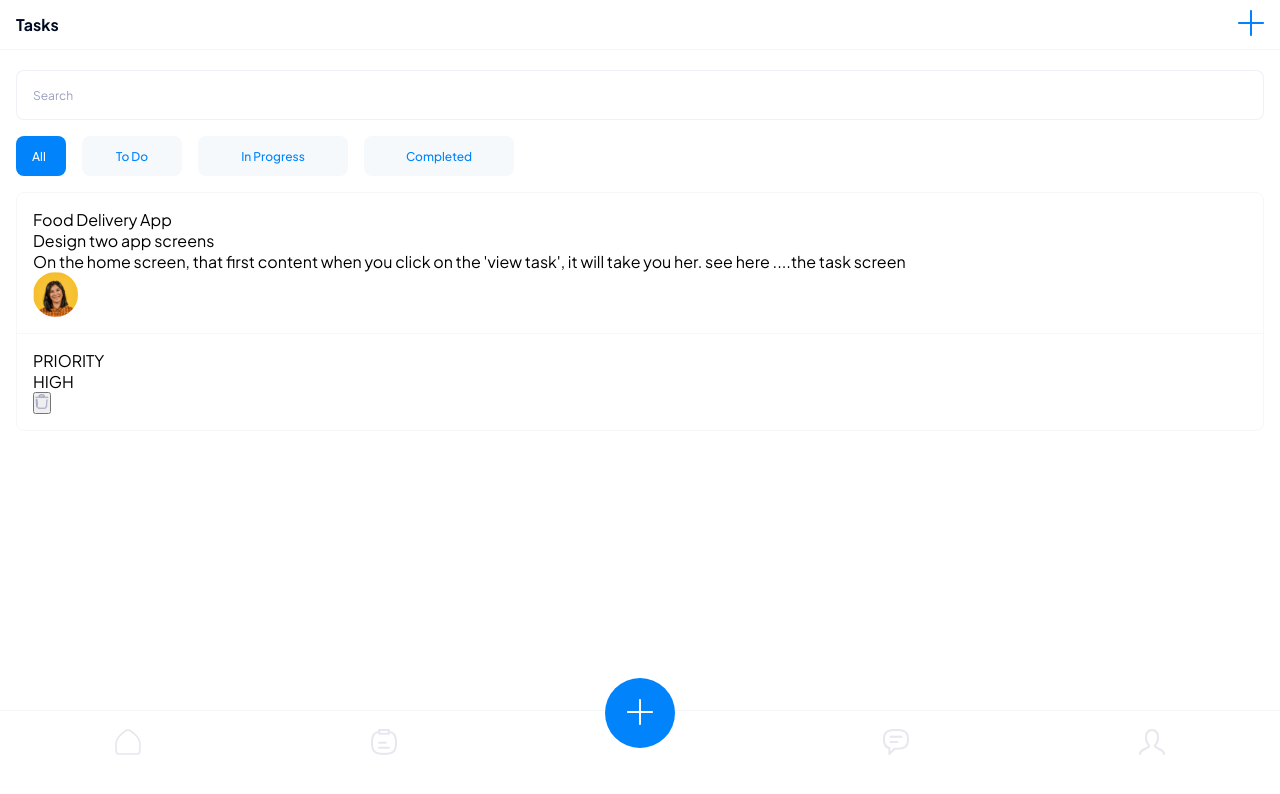
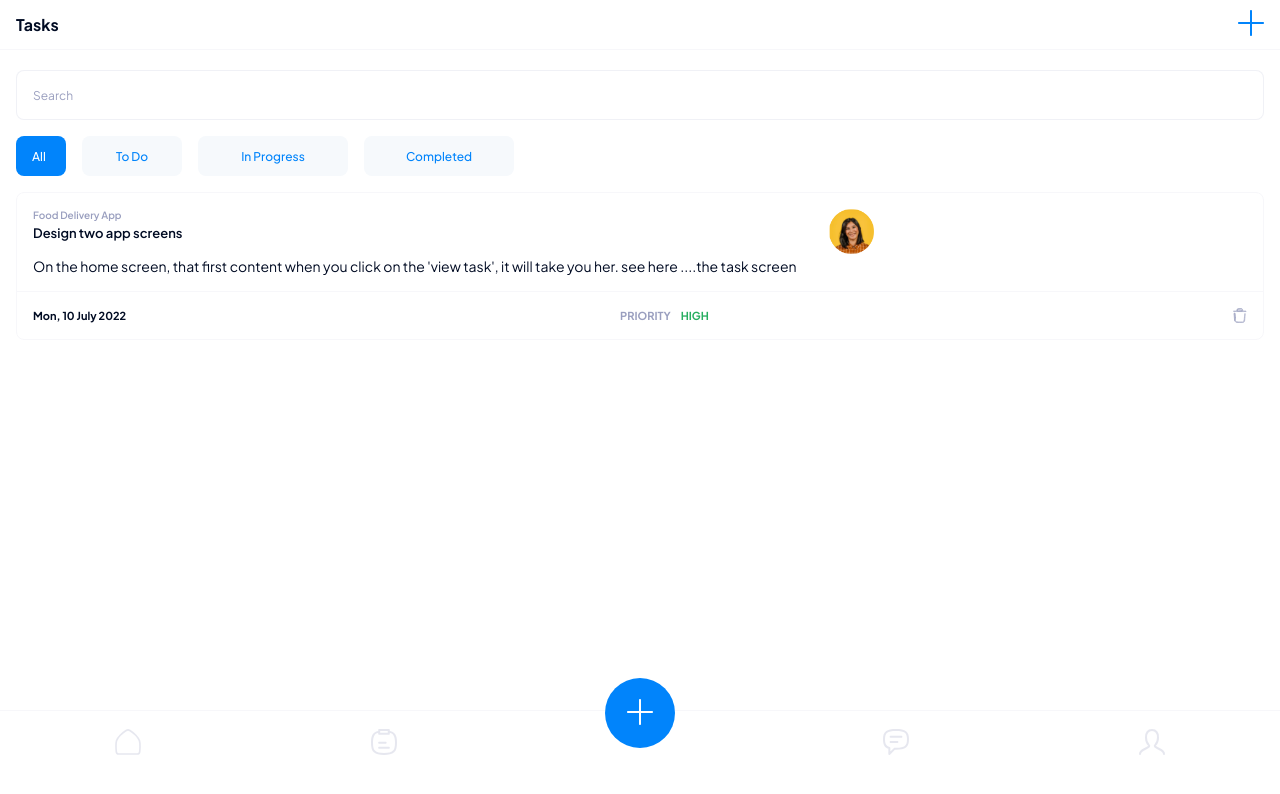
Before and after one commit to 9trocoder/mmekut, a React (Create React App) app: page /task in a window 1280 px wide. Shown: the top 794 px of the page. Built offline with nearby package versions, Linux system fonts and the light colour scheme.

Commit message:
updated the task card

```diff
--- a/src/components/TaskListCard.js
+++ b/src/components/TaskListCard.js
@@ -18,9 +18,9 @@ function TaskListCard({
       <div className="taskListCard__cnt">
         <div onClick={handleClick} className="taskListCard__cnt-top">
           <div className="taskListCard__cnt-topleft">
-            <p>{projectName}</p>
-            <p>{taskTitle}</p>
-            <p>{taskDescription}</p>
+            <p className="tlctlprojectname">{projectName}</p>
+            <p className="tlctltasktitle">{taskTitle}</p>
+            <p className="tlctltaskdescription">{taskDescription}</p>
           </div>
           {taskImage.length > 2 ? (
             <div className="taskimage__image_cnt">
@@ -56,13 +56,16 @@ function TaskListCard({
         {dividerr}
         <div className="taskListCard__cnt-bottom">
           <div className="taskListCard__cnt-bottomleft">
-            <p>{taskDate}</p>
+            <p className="tlccbltaskdate">{taskDate}</p>
           </div>
           <div className="taskListCard__cnt-bottommiddle">
-            <p>PRIORITY</p>
-            <p>{priority}</p>
+            <p className="tlccblpriority">
+              PRIORITY <span>{priority}</span>
+            </p>
           </div>
-          <button onClick={handleDeleteClick}>{deleteIcon}</button>
+          <button className="tlccblbutton" onClick={handleDeleteClick}>
+            {deleteIcon}
+          </button>
         </div>
       </div>
     </>
--- a/src/components/components.css
+++ b/src/components/components.css
@@ -446,8 +446,79 @@
 
 .taskListCard__cnt-top {
   padding: 16px;
+  display: flex;
+  gap: 2rem;
+  cursor: pointer;
+
+}
+
+
+
+.tlctlprojectname {
+  display: -webkit-box;
+  -webkit-line-clamp: 1;
+  -webkit-box-orient: vertical;
+  overflow: hidden;
+  font-size: 10px;
+  font-weight: 600;
+  color:#9a9fbf;
+  margin-bottom: .2rem;
+}
+
+.tlctltasktitle {
+  display: -webkit-box;
+  -webkit-line-clamp: 1;
+  -webkit-box-orient: vertical;
+  overflow: hidden;
+  font-size: 13px;
+  font-weight: 600;
+  color: #000b23;
+  margin-bottom: 1rem;
+}
+
+.tlctltaskdescription {
+  display: -webkit-box;
+  -webkit-line-clamp: 2;
+  -webkit-box-orient: vertical;
+  overflow: hidden;
+  font-size: 14px;
+  font-weight: 400;
+  color: #000b23;
 }
 
 .taskListCard__cnt-bottom {
   padding: 16px;
+  display: grid;
+  grid-template-columns: 1fr 1fr 40px;
+  align-items: center;
+
 }
+
+
+.tlccbltaskdate {
+  font-size: 11px;
+  font-weight: 700;
+  color: #000b23;
+}
+
+.tlccblpriority {
+  font-size: 11px;
+  font-weight: 700;
+  color:#9a9fbf;
+}
+
+.tlccblpriority span {
+  color:#27ae60;
+  margin-left: .5rem;
+}
+
+.tlccblbutton {
+  display: flex;
+  align-self: flex-end;
+  justify-self: flex-end;
+  align-items: flex-end;
+  justify-content: flex-end;
+  border: none;
+  background-color: transparent;
+  cursor: pointer;
+}
--- a/src/pages/taskpage/taskpage.js
+++ b/src/pages/taskpage/taskpage.js
@@ -102,6 +102,7 @@ function Taskpage() {
             deleteIcon={deleteSmallIcon}
             taskImage={task1}
             priority="HIGH"
+            taskDate="Mon, 10 July 2022"
           />
         </div>
       </div>
```
